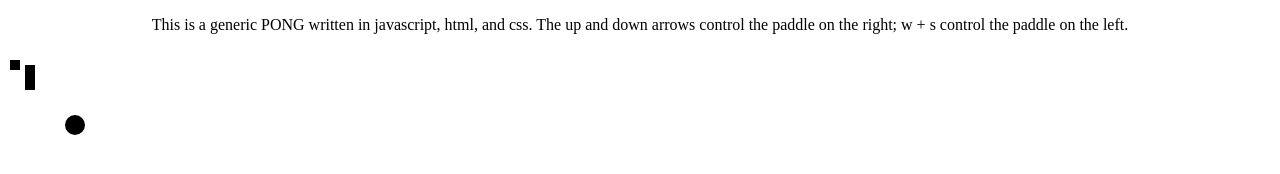
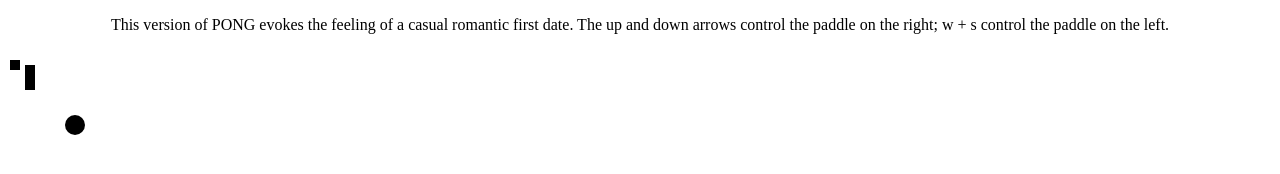
Before and after one commit to fabianaperez/bug-free-pancake, a plain HTML site: page index.html in a window 1280 px wide. Drawn offline with Linux system fonts and the light colour scheme.

Commit message:
Update index.html

```diff
--- a/index.html
+++ b/index.html
@@ -9,7 +9,7 @@
   </head>
 
   <body><center>
-    <p>This is a generic PONG written in javascript, html, and css. The up and down arrows control the paddle on the right; w + s control the paddle on the left.</p>
+    <p>This version of PONG evokes the feeling of a casual romantic first date. The up and down arrows control the paddle on the right; w + s control the paddle on the left.</p>
     <div id="game">
       <div class="paddle" id="left-paddle"></div>
       <div class="paddle" id="right-paddle"></div>
```
